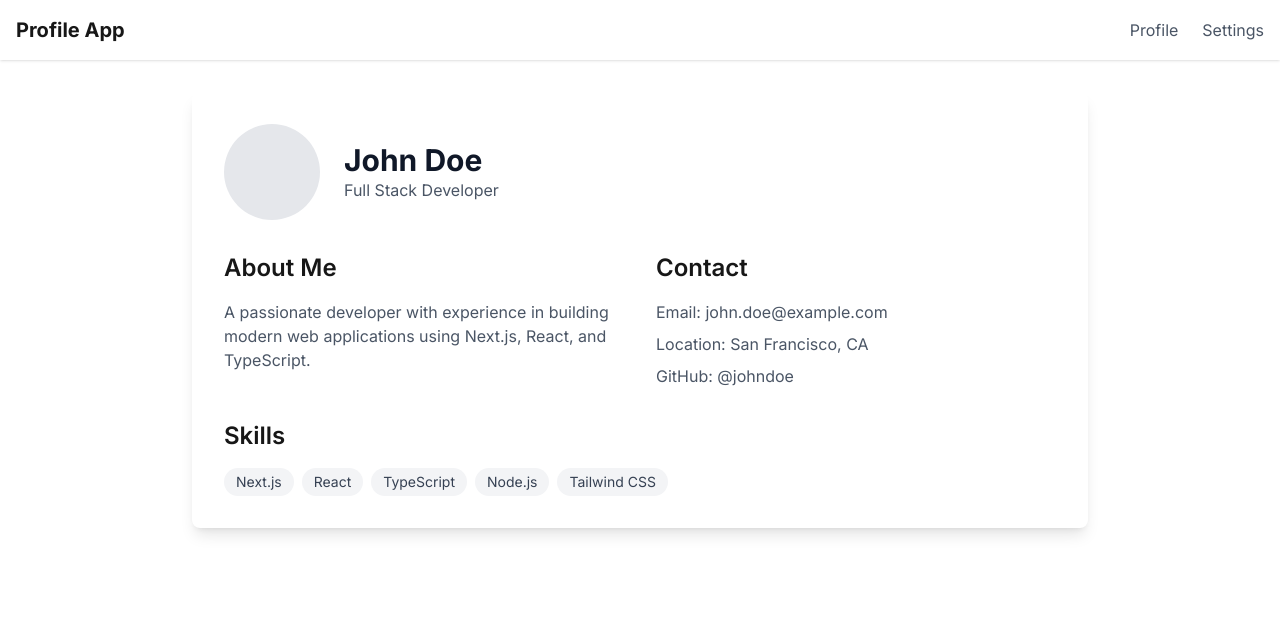
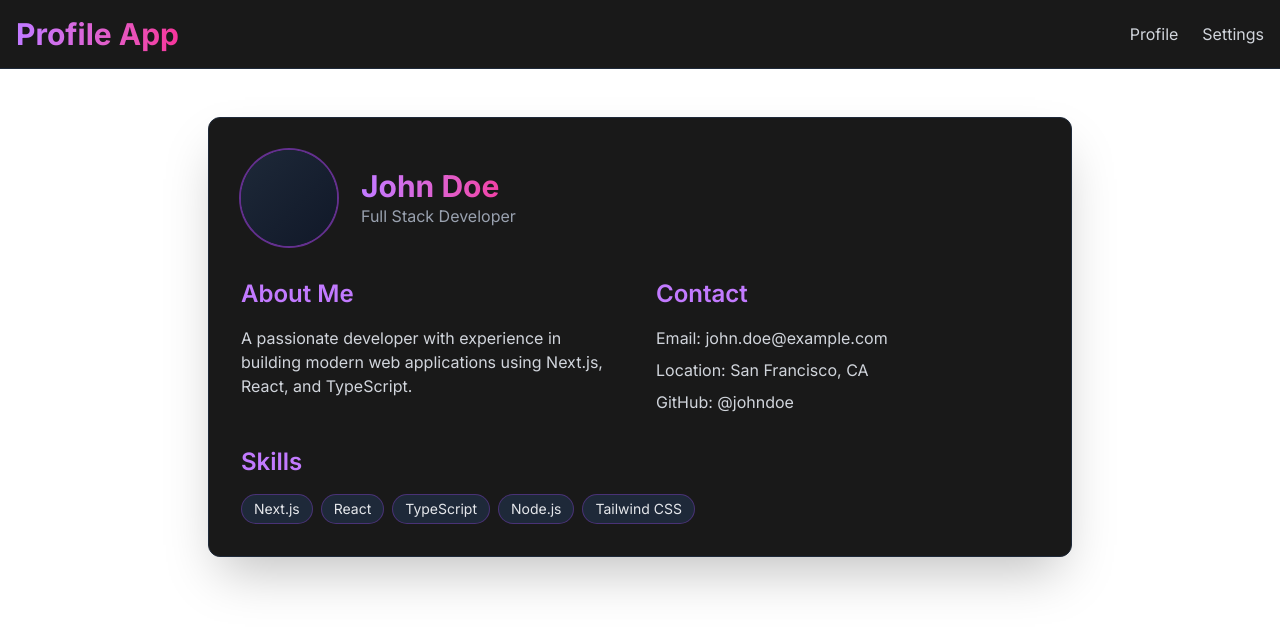
Before and after one commit to Daniel-W1/terraform-experiment, a Next.js app in the folder profile_app/: page /profile in a window 1280 px wide. Shown: the top 630 px of the page. Built offline with nearby package versions, Linux system fonts and the light colour scheme.

Commit message:
update app styles

```diff
--- a/profile_app/src/app/components/Header.tsx
+++ b/profile_app/src/app/components/Header.tsx
@@ -2,18 +2,18 @@ import Link from 'next/link'
 
 export default function Header() {
   return (
-    <header className="bg-white shadow-sm">
+    <header className="bg-black/90 border-b border-gray-800">
       <nav className="container mx-auto px-4 py-4">
         <div className="flex items-center justify-between">
-          <Link href="/" className="text-xl font-bold text-primary">
+          <Link href="/" className="text-3xl font-bold bg-gradient-to-r from-purple-400 to-pink-500 bg-clip-text text-transparent">
             Profile App
           </Link>
 
           <div className="flex gap-6">
-            <Link href="/profile" className="text-gray-600 hover:text-primary">
+            <Link href="/profile" className="text-gray-300 hover:text-purple-400 transition-colors">
               Profile
             </Link>
-            <Link href="/settings" className="text-gray-600 hover:text-primary">
+            <Link href="/settings" className="text-gray-300 hover:text-purple-400 transition-colors">
               Settings
             </Link>
           </div>
--- a/profile_app/src/app/profile/page.tsx
+++ b/profile_app/src/app/profile/page.tsx
@@ -1,27 +1,27 @@
 export default function ProfilePage() {
   return (
-    <div className="max-w-4xl mx-auto">
-      <div className="bg-white rounded-lg shadow-lg p-8">
+    <div className="max-w-4xl mx-auto p-4">
+      <div className="bg-black/90 rounded-xl shadow-2xl p-8 border border-gray-800">
         <div className="flex items-center gap-6 mb-8">
-          <div className="w-24 h-24 bg-gray-200 rounded-full"></div>
+          <div className="w-24 h-24 bg-gradient-to-br from-gray-800 to-gray-900 rounded-full ring-2 ring-purple-500/50"></div>
           <div>
-            <h1 className="text-3xl font-bold text-gray-900">John Doe</h1>
-            <p className="text-gray-600">Full Stack Developer</p>
+            <h1 className="text-3xl font-bold bg-gradient-to-r from-purple-400 to-pink-500 bg-clip-text text-transparent">John Doe</h1>
+            <p className="text-gray-400">Full Stack Developer</p>
           </div>
         </div>
 
         <div className="grid grid-cols-1 md:grid-cols-2 gap-8">
           <section>
-            <h2 className="text-2xl font-semibold text-primary mb-4">About Me</h2>
-            <p className="text-gray-600">
+            <h2 className="text-2xl font-semibold text-purple-400 mb-4">About Me</h2>
+            <p className="text-gray-300">
               A passionate developer with experience in building modern web applications
               using Next.js, React, and TypeScript.
             </p>
           </section>
 
           <section>
-            <h2 className="text-2xl font-semibold text-primary mb-4">Contact</h2>
-            <div className="space-y-2 text-gray-600">
+            <h2 className="text-2xl font-semibold text-purple-400 mb-4">Contact</h2>
+            <div className="space-y-2 text-gray-300">
               <p>Email: john.doe@example.com</p>
               <p>Location: San Francisco, CA</p>
               <p>GitHub: @johndoe</p>
@@ -29,12 +29,12 @@ export default function ProfilePage() {
           </section>
 
           <section className="md:col-span-2">
-            <h2 className="text-2xl font-semibold text-primary mb-4">Skills</h2>
+            <h2 className="text-2xl font-semibold text-purple-400 mb-4">Skills</h2>
             <div className="flex flex-wrap gap-2">
               {['Next.js', 'React', 'TypeScript', 'Node.js', 'Tailwind CSS'].map((skill) => (
                 <span
                   key={skill}
-                  className="px-3 py-1 bg-gray-100 text-gray-700 rounded-full text-sm"
+                  className="px-3 py-1 bg-gray-800 text-gray-200 rounded-full text-sm border border-purple-500/30 hover:border-purple-500/50 transition-colors"
                 >
                   {skill}
                 </span>
```
